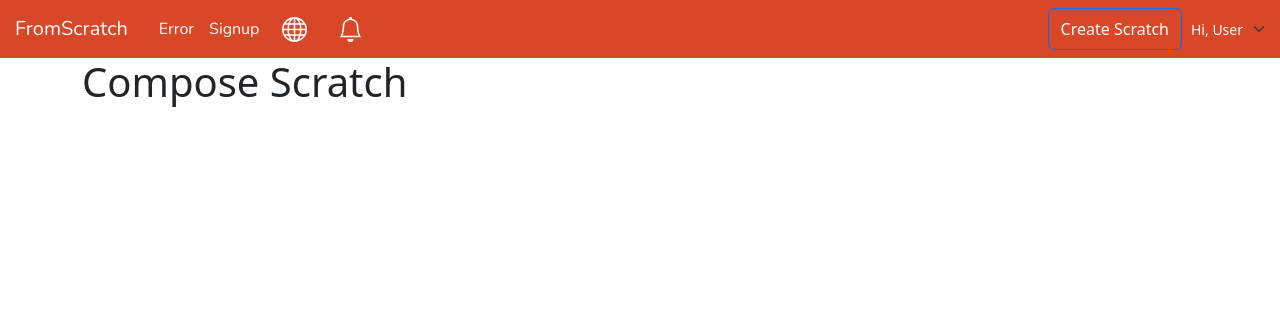
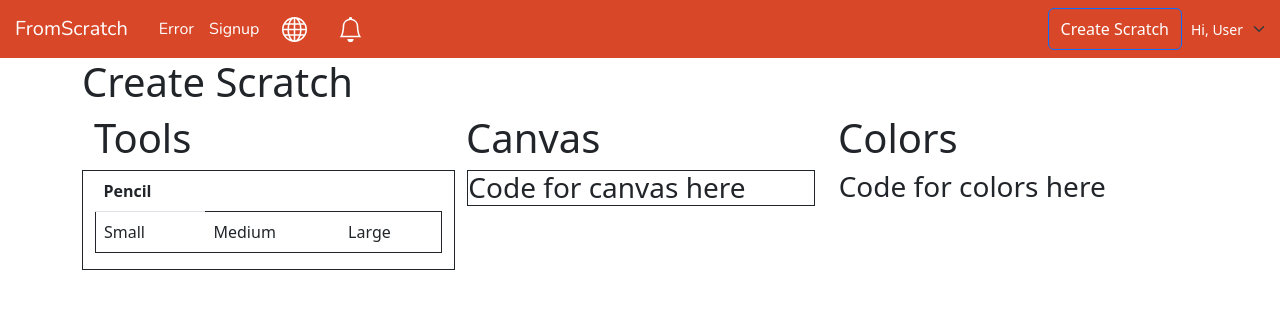
Before and after one commit to CesarCGuzman/itsc-3155-FromScratch, a Flask app: page /compose/scratch in a window 1280 px wide. Shown: the top 318 px of the page. Run offline with Flask 2, Linux system fonts and the light colour scheme.

Commit message:
Plannig out compose scratch

```diff
--- a/static/css/main.css
+++ b/static/css/main.css
@@ -142,3 +142,9 @@ input.form-control::placeholder {
     padding: 3rem 2rem;
     padding-top: 7rem;
 }
+
+.tools{
+    border-color: black;
+    border: 1px;
+    border-style: solid;
+}
--- a/templates/compose-scratch.html
+++ b/templates/compose-scratch.html
@@ -1,5 +1,42 @@
 {% extends 'layout.html' %}
 {% block body %}
 
-<h1>Compose Scratch</h1>
+<h1>Create Scratch</h1>
+<div class="container">
+    <div class="row">
+      <div class="col">
+        <h1>Tools</h1>
+      </div>
+      <div class="col">
+        <h1>Canvas</h1>
+      </div>
+      <div class="col">
+        <h1>Colors</h1>
+      </div>
+    </div>
+    <div class="row">
+      <div class="col tools">
+        <table class="table">
+          <thead>
+            <tr>
+              <th scope="col">Pencil</th>
+            </tr>
+          </thead>
+          <tbody>
+            <tr class="tools">
+              <td>Small</td>
+              <td>Medium</td>
+              <td>Large</td>
+            </tr>
+            </tbody>
+        </table>
+      </div>
+      <div class="col">
+        <h3 class="tools">Code for canvas here</h3>
+      </div>
+      <div class="col">
+        <h3>Code for colors here</h3>
+      </div>
+    </div>
+  </div>
 {% endblock %}
--- a/templates/layout.html
+++ b/templates/layout.html
@@ -49,7 +49,7 @@
       <!--Create Scratch Button-->
     </div>
     <div class="justify-content-end">
-      <form action="" method="get" class="form-inline">
+      <form action="/compose/scratch" method="get" class="form-inline">
           <button class="btn btn-primary form-control form-control-lg create-btn">Create Scratch</button>
       </form>
     </div>
```
